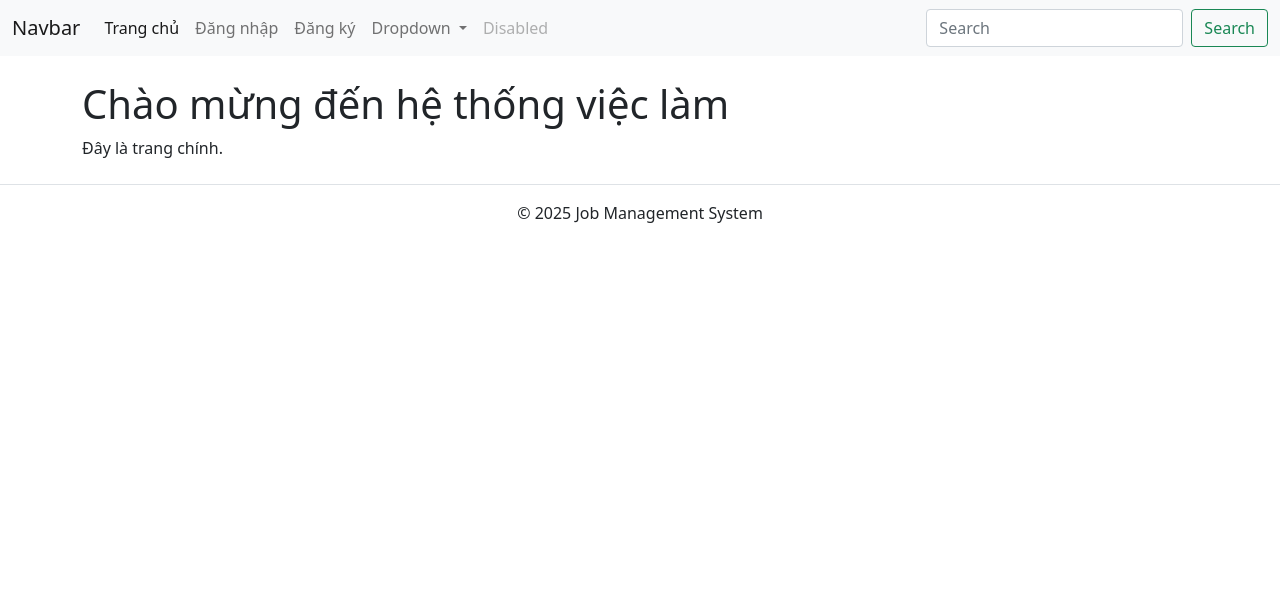
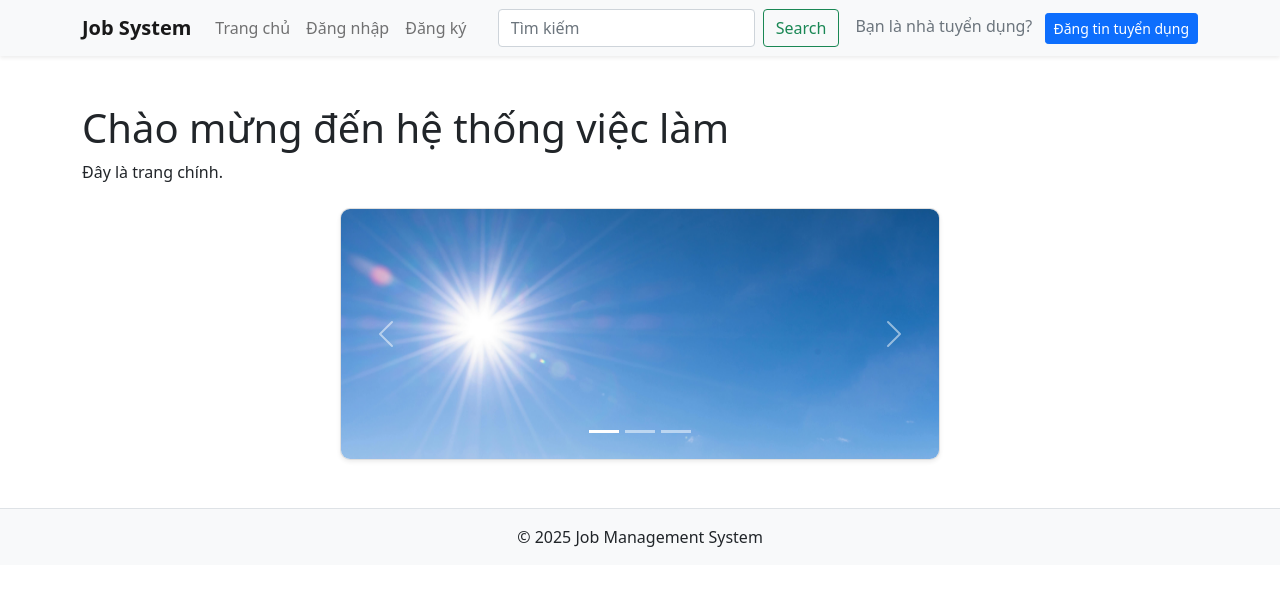
Before and after one commit to Ngan0209/QLDAPM, a Flask app: page / in a window 1280 px wide. Shown: the top 607 px of the page. Run offline with Flask 3, Linux system fonts and the light colour scheme.

Commit message:
feat: update profile page, home page, model update

```diff
--- a/CongHeThongThongTinViecLam/app/templates/base.html
+++ b/CongHeThongThongTinViecLam/app/templates/base.html
@@ -1,79 +1,82 @@
 <!DOCTYPE html>
 <html lang="en">
+
 <head>
     <meta charset="UTF-8">
     <meta name="viewport" content="width=device-width, initial-scale=1.0">
     <title>{% block title %}Job System{% endblock %}</title>
 
     <!-- Bootstrap CSS -->
-    <link href="https://cdn.jsdelivr.net/npm/bootstrap@5.0.2/dist/css/bootstrap.min.css"
-          rel="stylesheet"
-          integrity="sha384-EVSTQN3/azprG1Anm3QDgpJLIm9Nao0Yz1ztcQTwFspd3yD65VohhpuuCOmLASjC"
-          crossorigin="anonymous">
+    <link href="https://cdn.jsdelivr.net/npm/bootstrap@5.0.2/dist/css/bootstrap.min.css" rel="stylesheet"
+        integrity="sha384-EVSTQN3/azprG1Anm3QDgpJLIm9Nao0Yz1ztcQTwFspd3yD65VohhpuuCOmLASjC" crossorigin="anonymous">
 
     <!-- Custom CSS -->
-    <link rel="stylesheet" href="{{ url_for('static', filename='css/style.css') }}">
+    <!-- <link rel="stylesheet" href="{{ url_for('static', filename='css/style.css') }}"> -->
 </head>
+
 <body>
     <!-- Navbar -->
-    <nav class="navbar navbar-expand-lg navbar-light bg-light">
-        <div class="container-fluid">
-            <a class="navbar-brand" href="#">Navbar</a>
-            <button class="navbar-toggler" type="button" data-bs-toggle="collapse"
-                    data-bs-target="#navbarSupportedContent" aria-controls="navbarSupportedContent"
-                    aria-expanded="false" aria-label="Toggle navigation">
+    <nav class="navbar navbar-expand-lg navbar-light bg-light shadow-sm">
+        <div class="container">
+            <a class="navbar-brand fw-bold" href="{{ url_for('home.index') }}">Job System</a>
+            <button class="navbar-toggler" type="button" data-bs-toggle="collapse" data-bs-target="#navbarContent"
+                aria-controls="navbarContent" aria-expanded="false" aria-label="Toggle navigation">
                 <span class="navbar-toggler-icon"></span>
             </button>
 
-            <div class="collapse navbar-collapse" id="navbarSupportedContent">
+            <div class="collapse navbar-collapse" id="navbarContent">
                 <ul class="navbar-nav me-auto mb-2 mb-lg-0">
                     <li class="nav-item">
-                        <a class="nav-link active" aria-current="page" href="{{ url_for('home.index') }}">Trang chủ</a>
+                        <a class="nav-link" href="{{ url_for('home.index') }}">Trang chủ</a>
                     </li>
+                    {% if current_user.is_authenticated %}
+                    <li class="nav-item">
+                        <a class="nav-link" href="{{ url_for('auth.profile_screen') }}">Thông tin cá nhân</a>
+                    </li>
+                    <li class="nav-item">
+                        <form method="post" action="{{ url_for('auth.logout') }}">
+                            <button class="btn btn-link nav-link" type="submit">Đăng xuất</button>
+                        </form>
+                    </li>
+                    {% else %}
                     <li class="nav-item">
                         <a class="nav-link" href="{{ url_for('auth.login-screen') }}">Đăng nhập</a>
                     </li>
                     <li class="nav-item">
                         <a class="nav-link" href="{{ url_for('auth.register-screen') }}">Đăng ký</a>
                     </li>
-                    <li class="nav-item dropdown">
-                        <a class="nav-link dropdown-toggle" href="#" id="navbarDropdown" role="button"
-                           data-bs-toggle="dropdown" aria-expanded="false">
-                            Dropdown
-                        </a>
-                        <ul class="dropdown-menu" aria-labelledby="navbarDropdown">
-                            <li><a class="dropdown-item" href="#">Action</a></li>
-                            <li><a class="dropdown-item" href="#">Another action</a></li>
-                            <li><hr class="dropdown-divider"></li>
-                            <li><a class="dropdown-item" href="#">Something else here</a></li>
-                        </ul>
-                    </li>
-                    <li class="nav-item">
-                        <a class="nav-link disabled" href="#" tabindex="-1" aria-disabled="true">Disabled</a>
-                    </li>
+                    {% endif %}
                 </ul>
 
-                <form class="d-flex">
-                    <input class="form-control me-2" type="search" placeholder="Search" aria-label="Search">
+                <form class="d-flex me-3">
+                    <input class="form-control me-2" type="search" placeholder="Tìm kiếm" aria-label="Search">
                     <button class="btn btn-outline-success" type="submit">Search</button>
                 </form>
+
+                <div class="d-none d-lg-block">
+                    <span class="me-2 text-muted">Bạn là nhà tuyển dụng?</span>
+                    <a href="#" class="btn btn-primary btn-sm">Đăng tin tuyển dụng</a>
+                </div>
             </div>
         </div>
     </nav>
 
     <!-- Main container -->
-    <div class="container mt-4">
+    <div class="container mt-5">
         {% block content %}{% endblock %}
     </div>
 
     <!-- Footer -->
-    <footer class="text-center mt-4 py-3 border-top">
-        <p>&copy; 2025 Job Management System</p>
+    <footer class="text-center mt-5 py-3 border-top bg-light">
+        <p class="mb-0">&copy; 2025 Job Management System</p>
     </footer>
 
-    <!-- Scripts -->
+    <!-- Bootstrap JS -->
     <script src="https://cdn.jsdelivr.net/npm/bootstrap@5.0.2/dist/js/bootstrap.bundle.min.js"
-            integrity="sha384-MrcW6ZMFYlzcLA8Nl+NtUVF0sA7MsXsP1UyJoMp4YLEuNSfAP+JcXn/tWtIaxVXM"
-            crossorigin="anonymous"></script>
+        integrity="sha384-MrcW6ZMFYlzcLA8Nl+NtUVF0sA7MsXsP1UyJoMp4YLEuNSfAP+JcXn/tWtIaxVXM"
+        crossorigin="anonymous"></script>
+    {% block scripts %}{% endblock %}
+
 </body>
+
 </html>
--- a/CongHeThongThongTinViecLam/app/templates/home.html
+++ b/CongHeThongThongTinViecLam/app/templates/home.html
@@ -5,4 +5,55 @@
 {% block content %}
 <h1>Chào mừng đến hệ thống việc làm</h1>
 <p>Đây là trang chính.</p>
+
+<div class="d-flex justify-content-center mt-4">
+    <div class="card shadow-sm" style="width: 600px; border-radius: 10px; overflow: hidden;">
+      <div id="carouselExampleIndicators" class="carousel slide" data-bs-ride="carousel" data-bs-interval="2500">
+          <div class="carousel-indicators">
+            <button type="button" data-bs-target="#carouselExampleIndicators" data-bs-slide-to="0" class="active"></button>
+            <button type="button" data-bs-target="#carouselExampleIndicators" data-bs-slide-to="1"></button>
+            <button type="button" data-bs-target="#carouselExampleIndicators" data-bs-slide-to="2"></button>
+          </div>
+          <div class="carousel-inner">
+            <div class="carousel-item active">
+              <img src="{{ url_for('static', filename='images/img1.jpg') }}" class="d-block w-100" alt="Ảnh 1">
+            </div>
+            <div class="carousel-item">
+              <img src="{{ url_for('static', filename='images/img2.jpg') }}" class="d-block w-100" alt="Ảnh 2">
+            </div>
+            <div class="carousel-item">
+              <img src="{{ url_for('static', filename='images/img3.jpg') }}" class="d-block w-100" alt="Ảnh 3">
+            </div>
+          </div>
+          <button class="carousel-control-prev" type="button" data-bs-target="#carouselExampleIndicators" data-bs-slide="prev">
+            <span class="carousel-control-prev-icon" aria-hidden="true"></span>
+          </button>
+          <button class="carousel-control-next" type="button" data-bs-target="#carouselExampleIndicators" data-bs-slide="next">
+            <span class="carousel-control-next-icon" aria-hidden="true"></span>
+          </button>
+      </div>
+    </div>
+  </div>
 {% endblock %}
+
+{% block scripts %}
+<style>
+  /* Làm slide mượt hơn */
+  .carousel-item {
+    transition: transform 1s ease-in-out, opacity 1s ease-in-out;
+    height: 250px; /* Giới hạn chiều cao */
+    object-fit: cover; /* Crop ảnh cho đẹp */
+  }
+</style>
+
+<script>
+  document.addEventListener("DOMContentLoaded", function () {
+    var myCarousel = document.querySelector('#carouselExampleIndicators');
+    var carousel = new bootstrap.Carousel(myCarousel, {
+      interval: 2000,  // 2 giây tự chạy
+      ride: 'carousel',
+      pause: false
+    });
+  });
+</script>
+{% endblock %}
```
Also changed, not shown: CongHeThongThongTinViecLam/app/models.py (+9 -1 lines), CongHeThongThongTinViecLam/app/routes/auth.py (+31 -11 lines), CongHeThongThongTinViecLam/app/static/js/images.js (added, +9 -0 lines), CongHeThongThongTinViecLam/app/static/js/slice_images.js (added, +31 -0 lines), CongHeThongThongTinViecLam/app/templates/auth/profile.html (added, +43 -0 lines), CongHeThongThongTinViecLam/migrations/versions/b3eab47fe21e_update_models.py (added, +47 -0 lines), CongHeThongThongTinViecLam/app/routes/user.py (added), CongHeThongThongTinViecLam/app/static/images/img1.jpg (added), CongHeThongThongTinViecLam/app/static/images/img2.jpg (added), CongHeThongThongTinViecLam/app/static/images/img3.jpg (added), CongHeThongThongTinViecLam/app/static/images/img4.jpg (added), CongHeThongThongTinViecLam/app/templates/candidate/CV.html (added), 4 other files.
